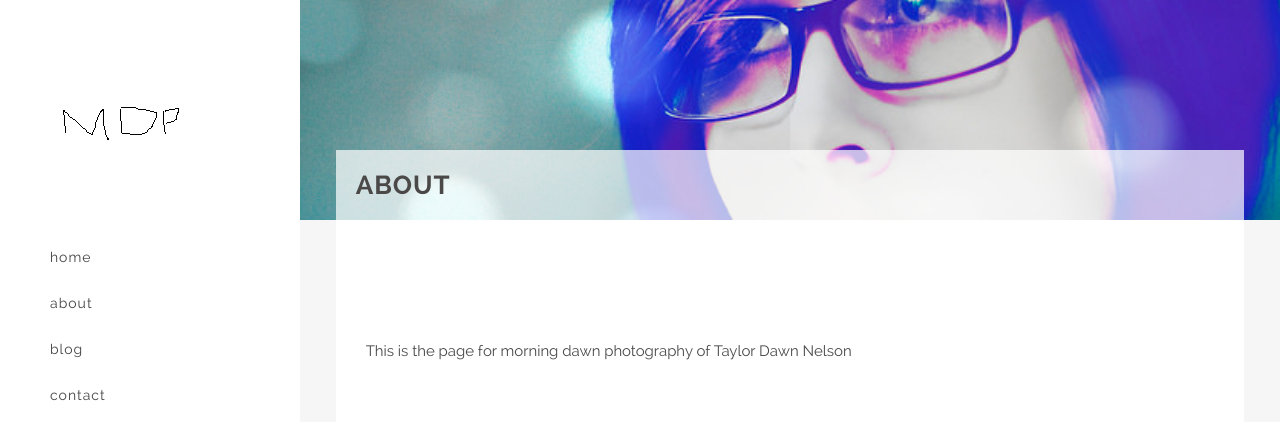
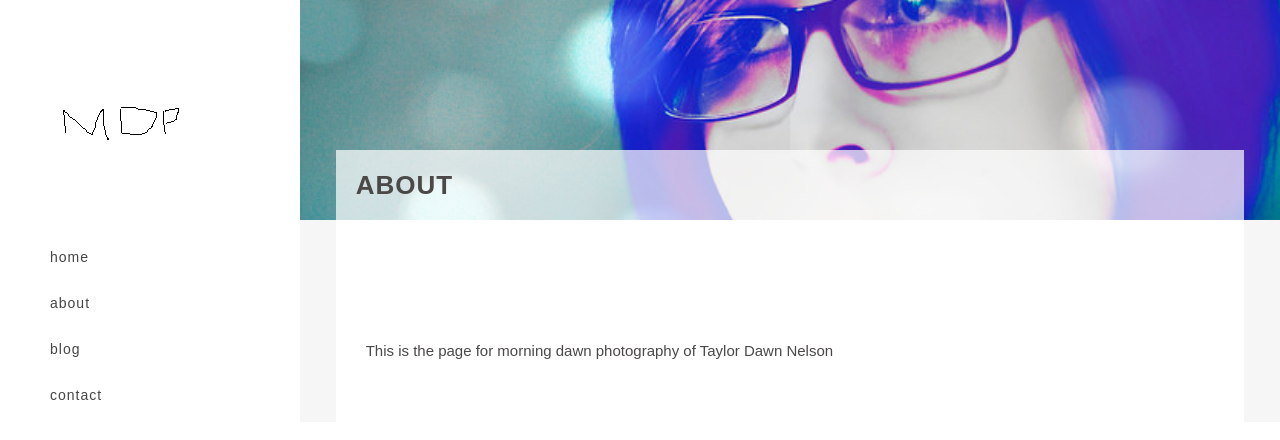
Before and after one commit to morningdawnphotography/morningdawnphotography.github.io, a Jekyll site: the page built from about.html, in a window 1280 px wide. Shown: the top 440 px of the page. Built offline with Jekyll 4.4.1, drawn with Linux system fonts in a browser that asks for light colours.

Commit message:
Adjusted fonts

```diff
--- a/_includes/header.html
+++ b/_includes/header.html
@@ -6,6 +6,7 @@
 	<meta name="author" content="morningdawn.com">
 	<meta name="description" content="morning dawn photography of minneapolis, minnesota"/>
 	<meta name="viewport" content="width=device-width, initial-scale=1.0, minimum-scale=1.0" />
+	<link href='http://fonts.googleapis.com/css?family=Raleway:600,700,400' rel='stylesheet' type='text/css'>
 	<link rel="stylesheet" type="text/css" href="/all.css">
 </head>
 <body>
--- a/_includes/main.css
+++ b/_includes/main.css
@@ -23,7 +23,11 @@
 
 
 /*  Fonts  */
+
 @font-face {
+	font-family: 'Raleway', sans-serif;
+}
+/*@font-face {
     font-family: 'raleway-regular';
     src: url('../fonts/raleway-regular.eot');
     src: url('../fonts/raleway-regular.eot?#iefix') format('embedded-opentype'),
@@ -59,7 +63,7 @@
     font-weight: normal;
     font-style: normal;
 
-}
+}	*/
 
 
 
```
Also changed, not shown: _template.html (renamed from template.html).
